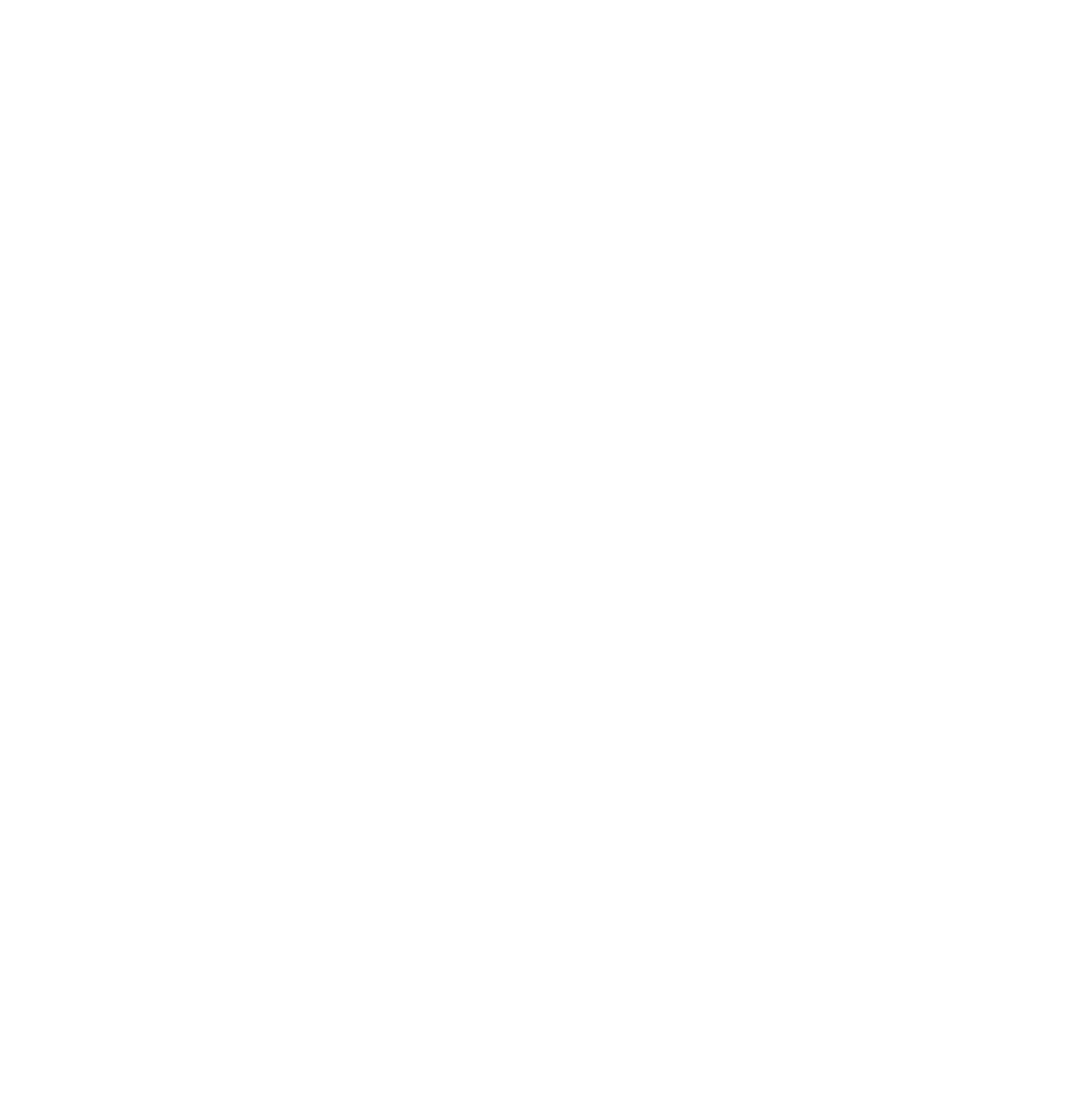
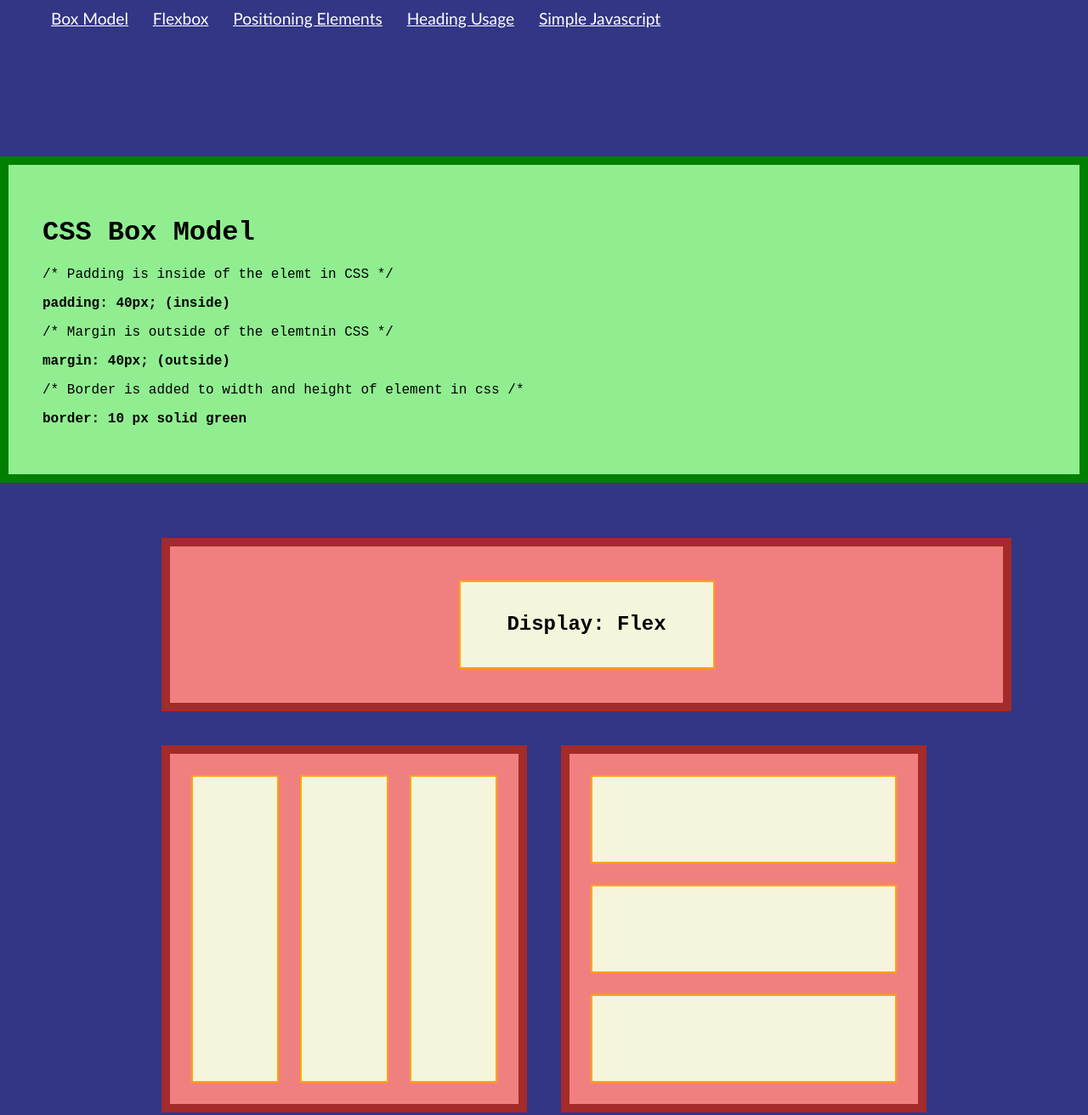
Before and after one commit to earth2milo/ex_one, a plain HTML site: page index.html in a window 1280 px wide. Shown: the whole page at 85% size. Before the commit the page ends 800 px from the top, so only its background shows below. Drawn offline with Linux system fonts and the light colour scheme.

Commit message:
in-class code flexbox and box model

```diff
--- a/index.html
+++ b/index.html
@@ -4,7 +4,86 @@
     <meta charset="UTF-8">
     <meta name="viewport" content="width=device-width, initial-scale=1.0">
     <title>exercise one</title>
+    <link rel="stylesheet" href="./style.css" />
 </head>
 
-<body></body>
+<body>
+    <header>
+        <nav>
+            <a href="#">Box Model</a>
+            &nbsp;
+            <a href="#">Flexbox</a>
+            &nbsp;
+            <a href="#">Positioning Elements</a>
+            &nbsp;
+            <a href="#">Heading Usage</a>
+            &nbsp;
+            <a href="#">Simple Javascript</a>
+            &nbsp;
+
+        </nav>
+
+    </header>
+
+    <main>
+<!-- CSS Box Model Section-->
+    <section class="section-wrapper"></section>
+    <div class="interior">
+<h1>CSS Box Model</h1>
+
+<p> /* Padding is inside of the elemt in CSS */ </p>
+<p><strong>padding: 40px; (inside)</strong></p>
+
+<p>/* Margin is outside of the elemtnin CSS */ </p>
+<p><strong> margin: 40px; (outside)</strong></p>
+
+<p>/* Border is added to width and height of element in css /*</p>
+<p><strong> border: 10 px solid green</strong></p>
+
+    </div>
+
+<!-- Flex Box Section-->
+    <section class="section-wrapper">
+
+        <div class="flex-interior">
+            <div class="flex-parent">
+             <div class="flex-child flex-child-big">
+                <h1>Display: Flex</h1>
+                </div>
+            </div>
+
+
+            <div class="flex-parent">
+
+            <div class="flex-child"></div>
+            <div class="flex-child"></div>
+            <div class="flex-child"></div>
+
+        </div>
+
+        <div class="flex-parent flex-parent-stacked">
+
+            <div class="flex-child"></div>
+            <div class="flex-child"></div>
+            <div class="flex-child"></div>
+
+        </div>
+
+    </div>
+</section>
+<!-- CSS Box Model Section-->
+    <section></section>
+<!-- CSS Box Model Section-->
+    <section></section>
+<!-- CSS Box Model Section-->
+    <section></section>
+
+    </main>
+
+</body>
+
+<footer>
+
+</footer>
+
 </html>
--- /dev/null
+++ b/style.css
@@ -0,0 +1,93 @@
+a {
+    color:white;
+    font-family: 'Trebuchet MS', 'Lucida Sans Unicode', 'Lucida Grande', 'Lucida Sans', Arial, sans-serif;
+    font-size: larger;
+}
+html,
+body {
+box-sizing: border-box;
+margin:0;
+background-color:rgb(50, 54, 133);
+font-family:'Courier New', Courier, monospace;
+}
+
+.anchor-tag {
+    color:red;
+}
+
+.anchor-id {
+    color:red;
+}
+
+nav {
+    background-color:rgb(50, 54, 133);
+    margin-left:50px;
+    margin-bottom: 50px;
+    padding:10px;
+}
+
+
+p {
+font-family: 'Courier New', Courier, monospace;
+font-size:medium;
+
+}
+
+.section-wrapper{
+background-color:rgb(50, 54, 133);
+padding:25px;
+
+}
+
+.interior{
+    border:10px solid green;
+    background-color:lightgreen;
+    margin: 40px auto;
+    padding: 40px;
+
+}
+.flex-interior {
+display:flex;
+flex-wrap: wrap;
+gap: 40px;
+margin:0 auto;
+max-width: 900px;
+flex-wrap:wrap;
+}
+
+.flex-parent {
+display:flex;
+gap:25px;
+padding:25px;
+background-color: lightcoral;
+flex-basis: 40%;
+flex-shrink:0;
+border: 10px solid brown;
+width:100%;
+}
+
+.flex-parent-stacked {
+    flex-direction: column;
+}
+
+.flex-parent:first-of-type {
+flex-basis: 100%;
+padding: 40px;
+align-items: center;
+}
+
+.flex-child {
+    border: 2px solid orange;
+    background-color:beige;
+    flex-basis: 33%;
+    min-height: 100px;
+}
+
+.flex-child-big {
+    margin: 0 auto;
+    align-items: center;
+    display: flex;
+    justify-content: center;
+    max-width:800px;
+
+}
```
Also changed, not shown: Untitled-1.js (added, +21 -0 lines).
